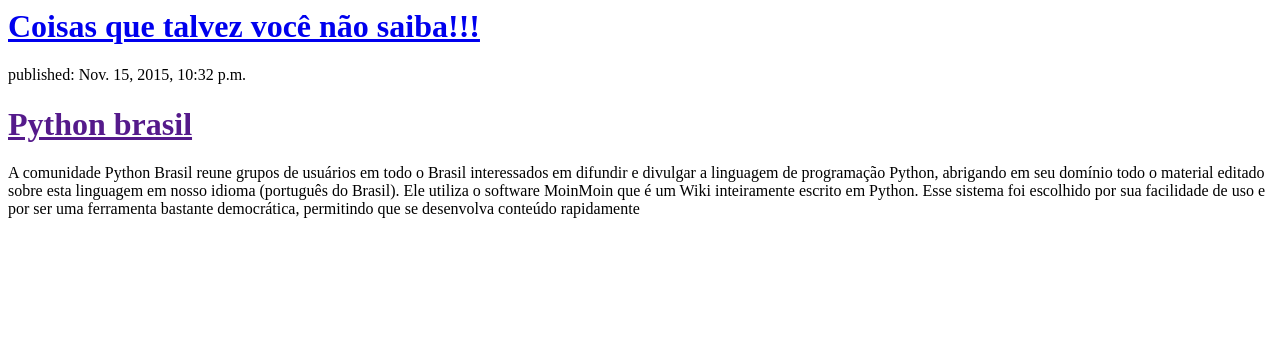
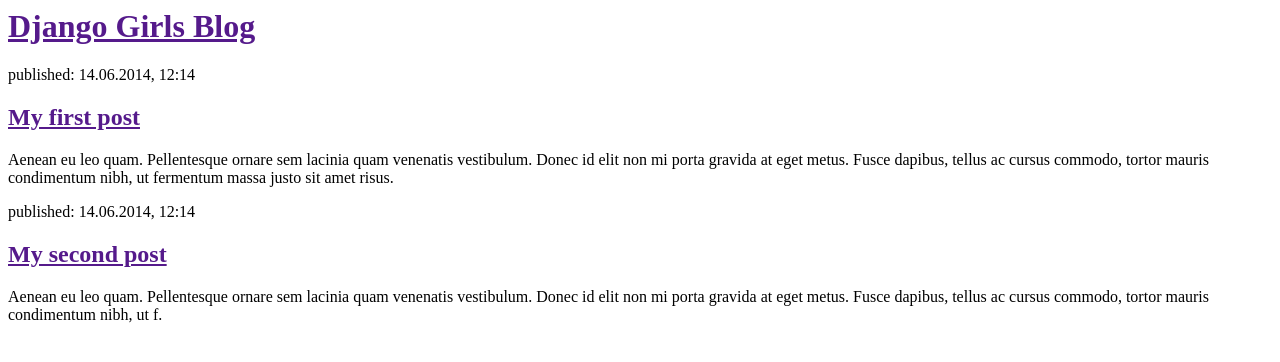
Before and after one commit to ranog/my-first-blog, a Django app: page / in a window 1280 px wide. Shown: the top 362 px of the page. Run offline with Django 3.2, Linux system fonts and the light colour scheme; data comes from the database, SQL or seed files in the repository.

Commit message:
Changed the HTML for the site.

```diff
--- a/blog/templates/blog/post_list.html
+++ b/blog/templates/blog/post_list.html
@@ -1,22 +1,22 @@
 <html>
     <head>
-        <title>Coisas que aconteceram que talvez você não saiba!!!</title>
+        <title>Django Girls blog</title>
     </head>
-
     <body>
+        <div>
+            <h1><a href="">Django Girls Blog</a></h1>
+        </div>
 
         <div>
-            <h1><a href="/">Coisas que talvez você não saiba!!!</a></h1>
+            <p>published: 14.06.2014, 12:14</p>
+            <h2><a href="">My first post</a></h2>
+            <p>Aenean eu leo quam. Pellentesque ornare sem lacinia quam venenatis vestibulum. Donec id elit non mi porta gravida at eget metus. Fusce dapibus, tellus ac cursus commodo, tortor mauris condimentum nibh, ut fermentum massa justo sit amet risus.</p>
         </div>
 
-        {% for post in posts %}
-            <div>
-                <p>published: {{ post.published_date }}</p>
-                <h1><a href="">{{ post.title }}</a></h1>
-                <p>{{ post.text|linebreaks }}</p>
-            </div>
-        {% endfor %}
-
+        <div>
+            <p>published: 14.06.2014, 12:14</p>
+            <h2><a href="">My second post</a></h2>
+            <p>Aenean eu leo quam. Pellentesque ornare sem lacinia quam venenatis vestibulum. Donec id elit non mi porta gravida at eget metus. Fusce dapibus, tellus ac cursus commodo, tortor mauris condimentum nibh, ut f.</p>
+        </div>
     </body>
-
 </html>
```
Also changed, not shown: 1 other file.
